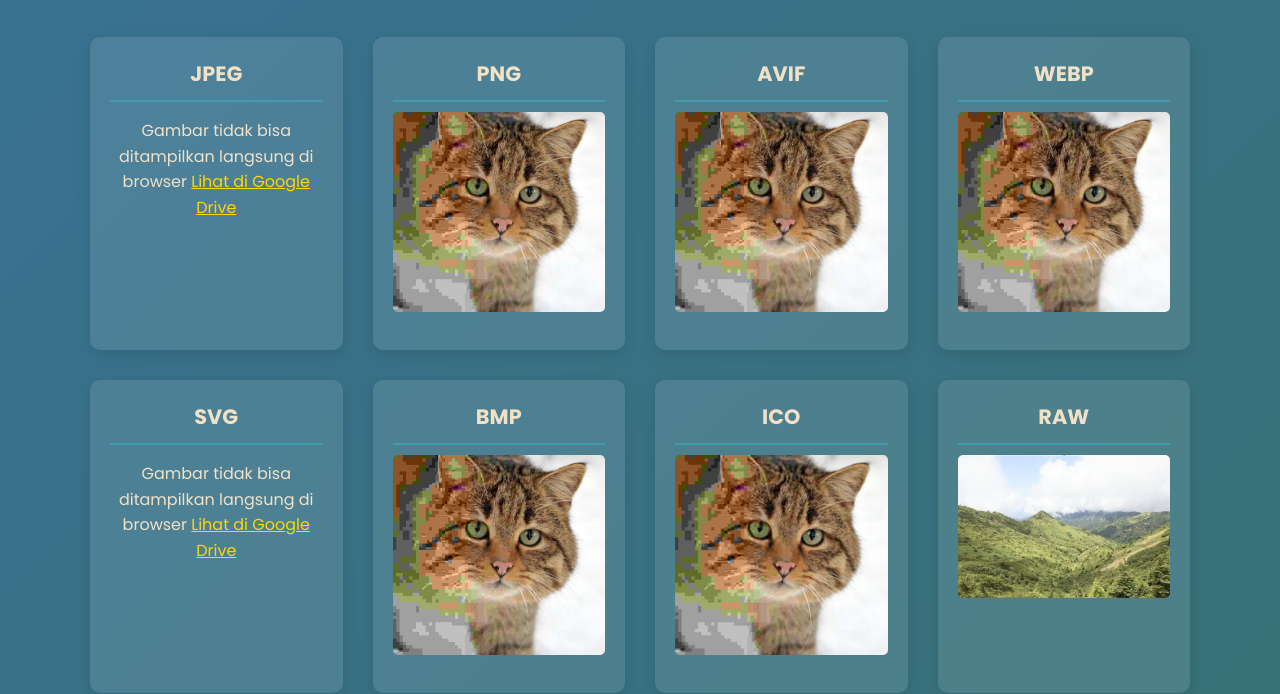
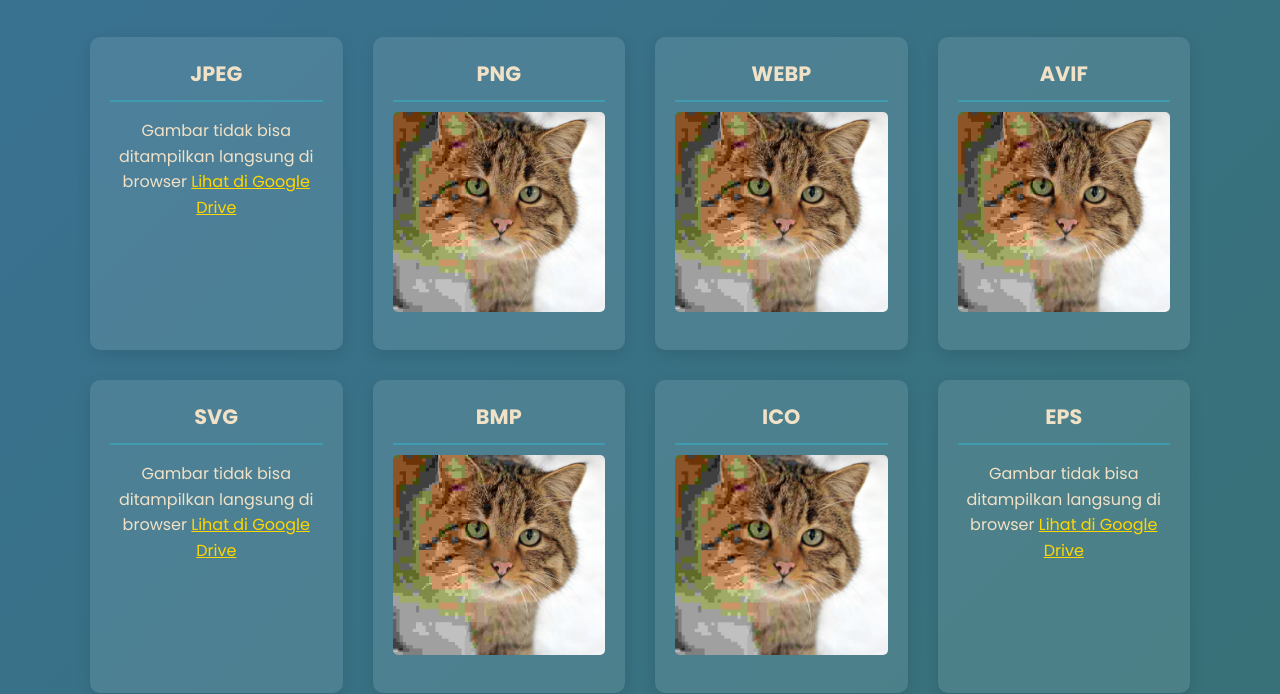
Before and after one commit to fahryyakbar/fahryakbar.github.io, a plain HTML site: page gambar.html in a window 1280 px wide. Shown: the part 122-816 px from the top of the page. Drawn offline with Linux system fonts and the light colour scheme.

Commit message:
Add files via upload

```diff
--- a/gambar.html
+++ b/gambar.html
@@ -128,16 +128,16 @@
             </div>
 
             <div class="project-card">
-                <h3>AVIF</h3>
-                <img src="assets3/gambar/avif.avif" alt="Contoh AVIF" onerror="this.style.display='none'; this.nextElementSibling.style.display='block';" />
+                <h3>WEBP</h3>
+                <img src="assets3/gambar/webp.webp" alt="Contoh WEBP" onerror="this.style.display='none'; this.nextElementSibling.style.display='block';" />
                 <p class="drive-link">
                     Gambar tidak bisa ditampilkan langsung di browser <a href="https://drive.google.com/file/d/1EXAMPLE1/view" target="_blank">Lihat di Google Drive</a>
                 </p>
             </div>
 
             <div class="project-card">
-                <h3>WEBP</h3>
-                <img src="assets3/gambar/webp.webp" alt="Contoh WEBP" onerror="this.style.display='none'; this.nextElementSibling.style.display='block';" />
+                <h3>AVIF</h3>
+                <img src="assets3/gambar/avif.avif" alt="Contoh AVIF" onerror="this.style.display='none'; this.nextElementSibling.style.display='block';" />
                 <p class="drive-link">
                     Gambar tidak bisa ditampilkan langsung di browser <a href="https://drive.google.com/file/d/1EXAMPLE1/view" target="_blank">Lihat di Google Drive</a>
                 </p>
@@ -168,8 +168,8 @@
             </div>
 
             <div class="project-card">
-                <h3>RAW</h3>
-                <img src="assets3/gambar/raw.jpg" alt="Contoh RAW" onerror="this.style.display='none'; this.nextElementSibling.style.display='block';" />
+                <h3>EPS</h3>
+                <img src="assets3/gambar/eps.eps" alt="Contoh EPS" onerror="this.style.display='none'; this.nextElementSibling.style.display='block';" />
                 <p class="drive-link">
                     Gambar tidak bisa ditampilkan langsung di browser <a href="https://drive.google.com/file/d/1EXAMPLE1/view" target="_blank">Lihat di Google Drive</a>
                 </p>
```
Also changed, not shown: assets3/gambar/gif.gif, 1 other file.
